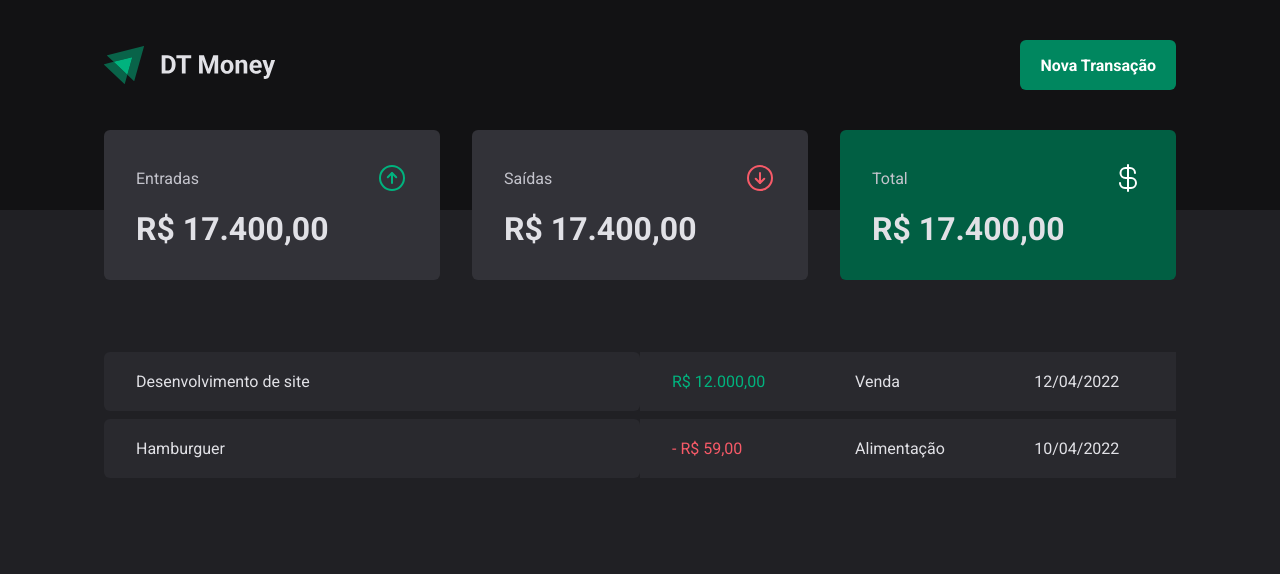
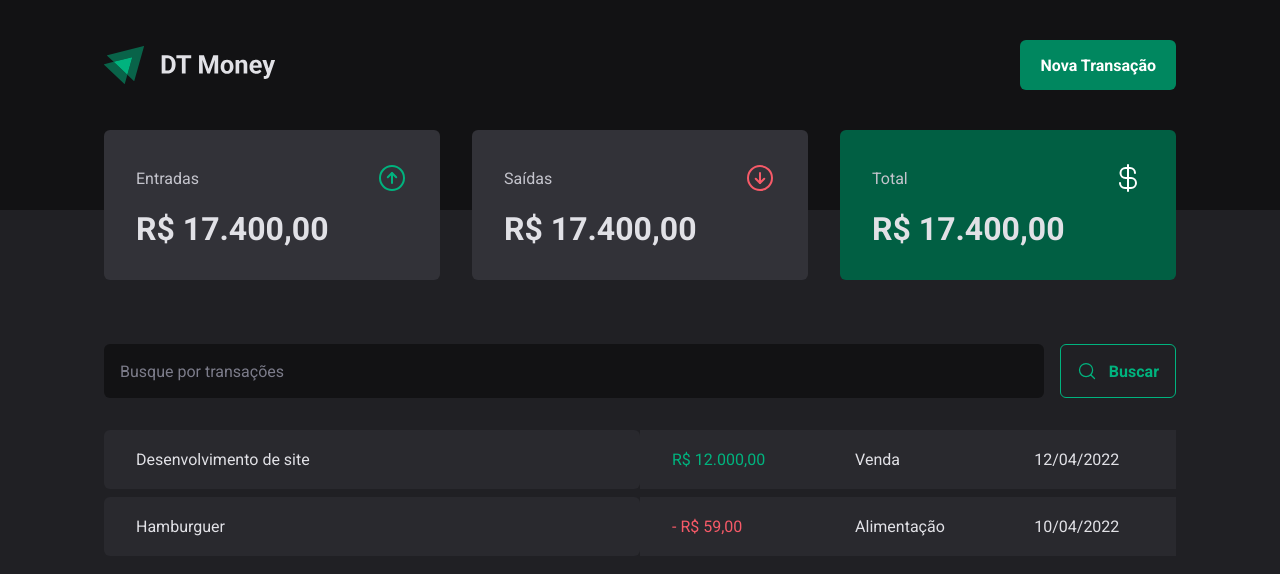
Before and after one commit to RafaelLimaReis/dt-money, a React (Vite) app: page / in a window 1280 px wide. Shown: the top 574 px of the page. Built offline with nearby package versions, Linux system fonts and the light colour scheme.

Commit message:
criando component de busca

```diff
--- /dev/null
+++ b/src/components/SearchForm/index.tsx
@@ -0,0 +1,15 @@
+import { MagnifyingGlass } from "phosphor-react";
+import { SearchFormContainer } from "./styles";
+
+export function SearchForm() {
+    return (
+        <SearchFormContainer>
+            <input type="text"  placeholder="Busque por transações" />
+
+            <button type="submit">
+                <MagnifyingGlass size={20} />
+                Buscar
+            </button>
+        </SearchFormContainer>
+    )
+}
--- /dev/null
+++ b/src/components/SearchForm/styles.ts
@@ -0,0 +1,41 @@
+import styled from "styled-components";
+
+export const SearchFormContainer = styled.form`
+    display: flex;
+    gap: 1rem;
+
+    input {
+        flex: 1;
+        border-radius: 6px;
+        border: 0;
+        background: ${props => props.theme['gray-900']};
+        color: ${props => props.theme['gray-300']};
+        padding: 1rem;
+
+        &::placeholder {
+            color: ${props => props.theme['gray-500']};
+        }
+    }
+
+    button {
+        display: flex;
+        align-items: center;
+        gap: .75rem;
+        cursor: pointer;
+
+        border: 0;
+        padding: 1rem;
+        background: transparent;
+        border: 1px solid ${props => props.theme['green-300']};
+        color: ${props => props.theme['green-300']};
+        font-weight: bold;
+        border-radius: 6px;
+
+        &:hover {
+            background: ${props => props.theme['green-500']};
+            border-color: ${props => props.theme['green-500']};
+            color: ${props => props.theme.white};
+            transition: background-color .2s, color .2s, border-color .2s;
+        }
+    }
+`
--- a/src/pages/Transactions/index.tsx
+++ b/src/pages/Transactions/index.tsx
@@ -1,4 +1,5 @@
 import { Header } from "../../components/Header";
+import { SearchForm } from "../../components/SearchForm";
 import { Summary } from "../../components/Summary";
 import { PriceHighlight, TransactionsContainer, TransactionsTable } from "./styles";
 
@@ -9,6 +10,7 @@
             <Summary />
 
             <TransactionsContainer>
+                <SearchForm />
                 <TransactionsTable>
                     <tbody>
                         <tr>
--- a/src/pages/Transactions/styles.ts
+++ b/src/pages/Transactions/styles.ts
@@ -12,7 +12,7 @@
     width: 100%;
     border-collapse: separate;
     border-spacing: 0 0.5rem;
-    /* margin-top: 1.5rem; */
+    margin-top: 1.5rem;
 
     td {
         padding: 1.25rem 2rem;
```
